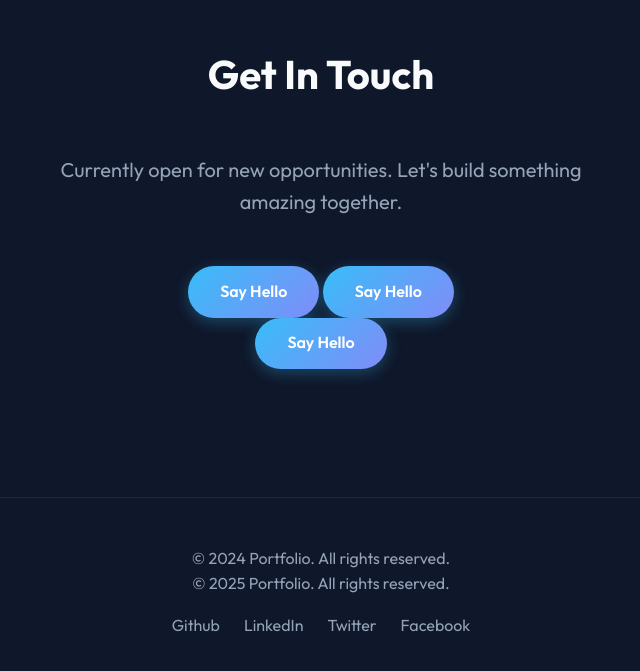
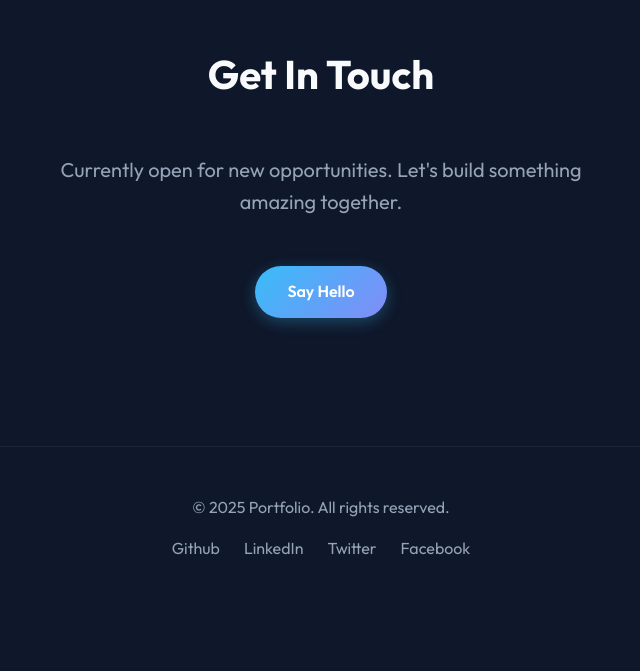
Before and after one commit to Markyyy69/my-portfolio, a plain HTML site: page index.html in a window 1280 px wide. Shown: the part 2337-3008 px from the top of the page, without its empty margins (319-959 px from the left). After the commit the page ends 2947 px from the top, so only its background shows below. Drawn offline with Linux system fonts and the light colour scheme.

Commit message:
Update index.html

```diff
--- a/index.html
+++ b/index.html
@@ -108,17 +108,14 @@
                     <p class="contact-text">Currently open for new opportunities. Let's build something amazing
                         together.</p>
                     <a href="markjamestan57@gmail.com" class="btn primary big-btn">Say Hello</a>
-                    <a href="Markjmaestan57@gmail.com" class="btn primary big-btn">Say Hello</a>
+
                 </div>
 
-                    <a href="Markjmaestan57@gmail.com" class="btn primary big-btn">Say Hello</a>
-                          </div>
             </section>
         </main>
 
         <footer>
-            <p>&copy; 2024 Portfolio. All rights reserved.</p>
-            <p>&copy; 2025 Portfolio. All rights reserved.</p>
+                     <p>&copy; 2025 Portfolio. All rights reserved.</p>
             <div class="social-links">
                 <a href="https://github.com/Markyyy69">Github</a>
                 <a href="https://www.linkedin.com/in/mark-james-tan-6679552b1/">LinkedIn</a>
```
